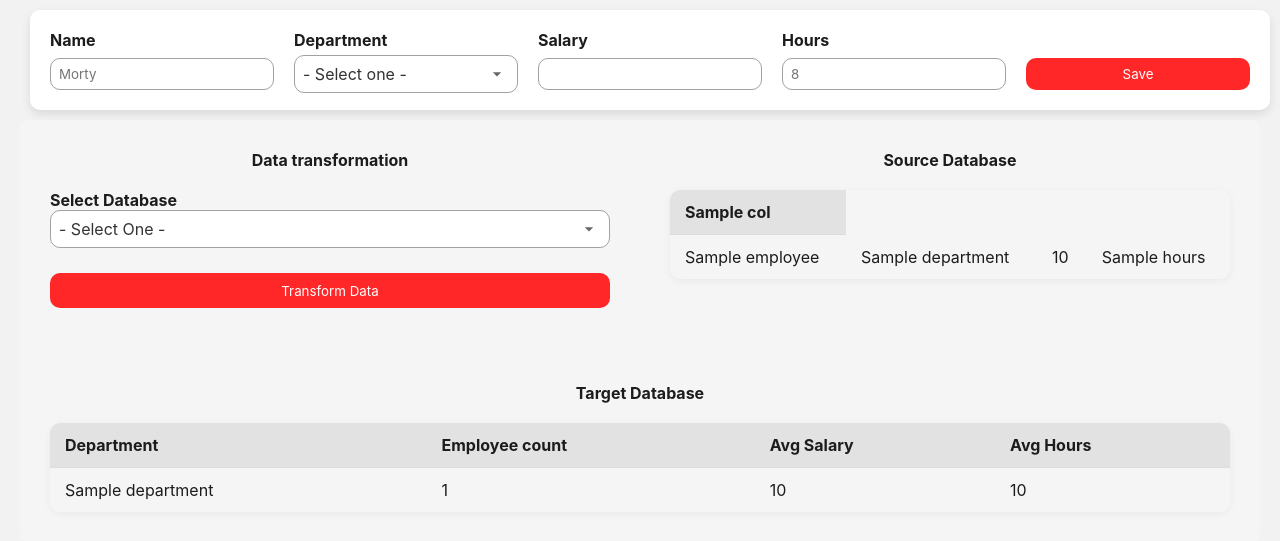
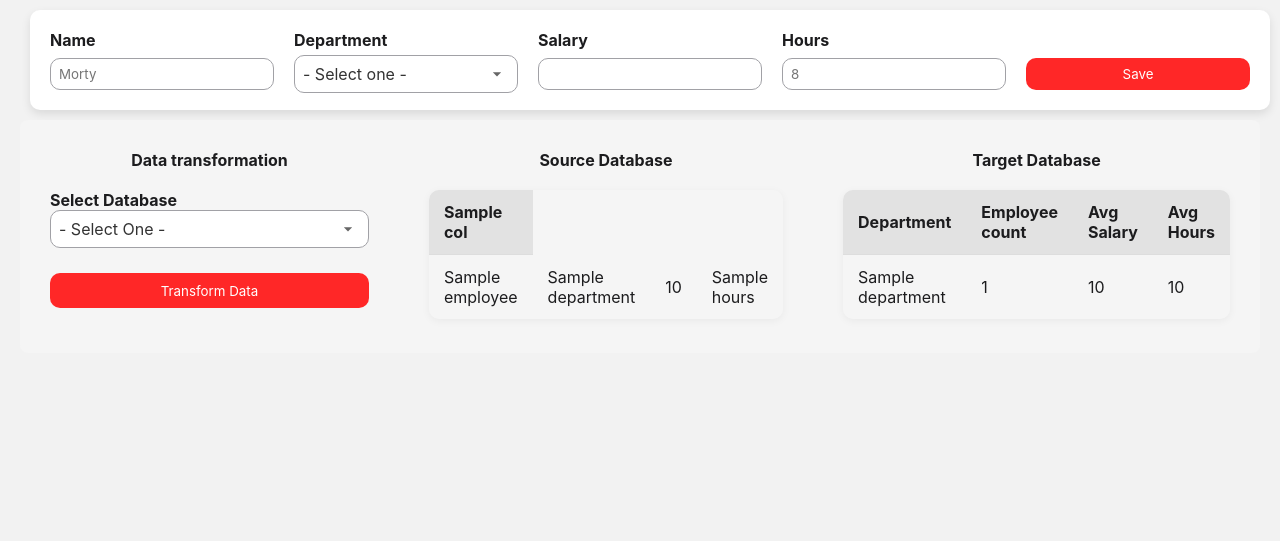
Before and after one commit to victor-alvop/MySite, a Flask app: template app/templates/datashake.html in a window 1280 px wide. Shown: the part 106-647 px from the top of the page. Run offline with Flask 3, Linux system fonts and the light colour scheme; the template is opened without the code that fills it: most values are stand-ins (such as "Sample title", 1, 10 or a date in 2020); parts of the project's set-up code (start-up, migrations or seed data) failed here and were passed over.

Commit message:
fix: solve the summary table problem and responsive problems

```diff
--- a/app/static/css/datashake.css
+++ b/app/static/css/datashake.css
@@ -174,7 +174,7 @@
     }
 
     .data-group {
-        flex: 1 1 30%;
+        flex: 1 1 25%;
         padding: 20px;
         border-radius: 10px;
         text-align: center;
--- a/app/templates/datashake.html
+++ b/app/templates/datashake.html
@@ -173,7 +173,7 @@
                     <tr>
                       <td>{{ summary.department }}</td>
                       <td>{{ summary.employee_count }}</td>
-                      <td>{{ summary.salary_sum }}</td>
+                      <td>{{ summary.salary_sum|round(2) }}</td>
                       <td>{{ summary.hours_sum }}</td>
                     </tr>
                   {% endfor %}
```
